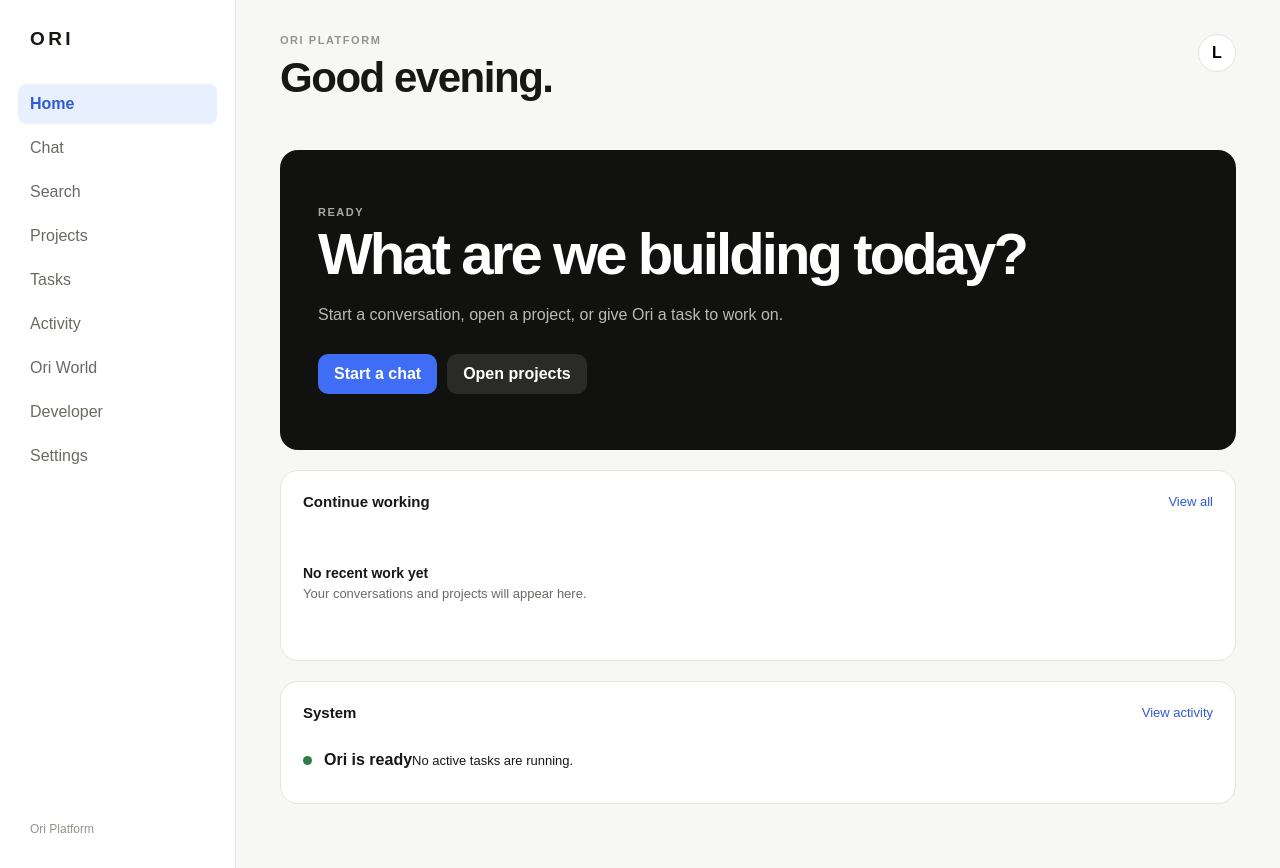
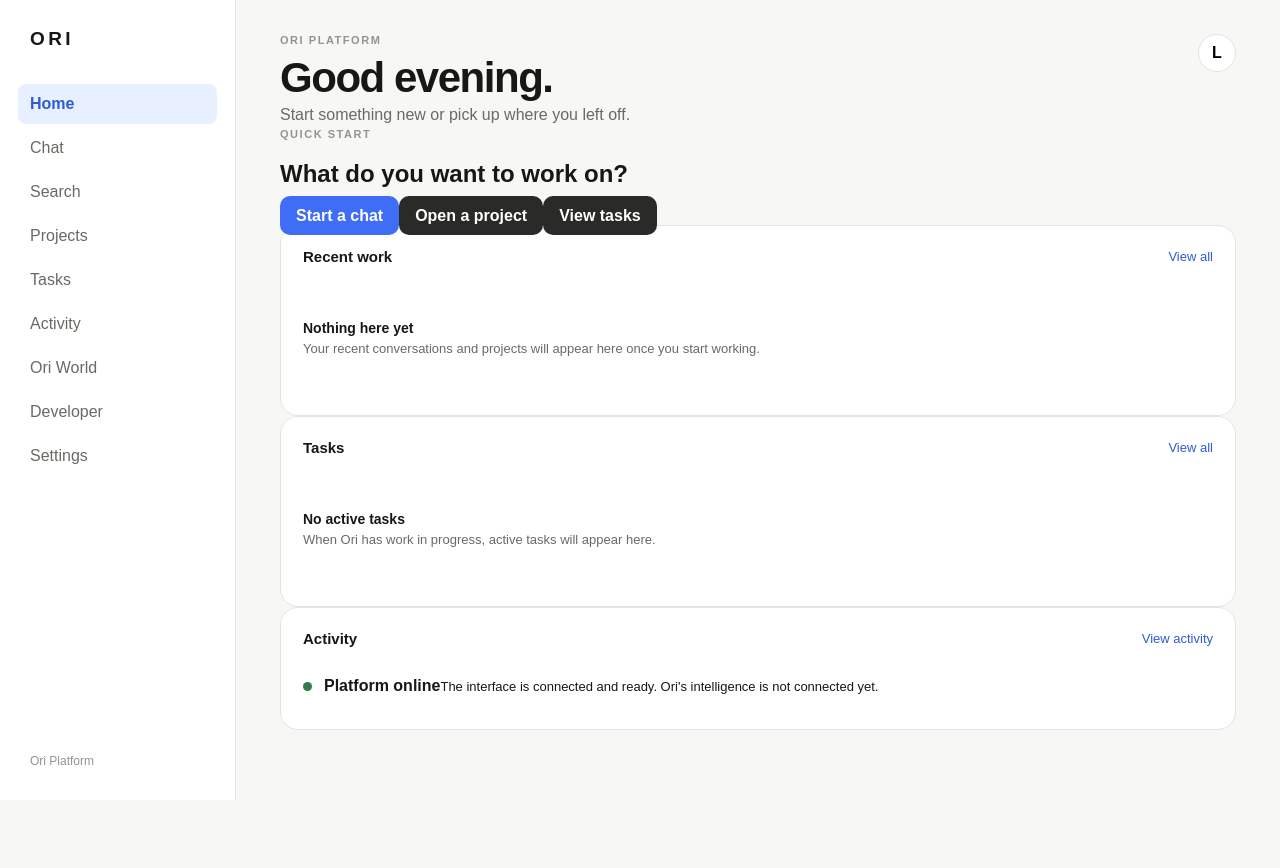
Before and after one commit to 30lnewcomb-byte/ori-platform, a Next.js app in the folder apps/web/: page / in a window 1280 px wide. After the commit the page ends 800 px from the top, so only its background shows below. Built offline with nearby package versions, Linux system fonts and the light colour scheme.

Commit message:
style: make Home an app workspace instead of landing page

```diff
--- a/apps/web/app/page.tsx
+++ b/apps/web/app/page.tsx
@@ -4,23 +4,42 @@ export default function HomePage() {
   return (
     <AppShell active="Home">
       <header className="topbar">
-        <div><p className="eyebrow">ORI PLATFORM</p><h1>Good evening.</h1></div>
+        <div>
+          <p className="eyebrow">ORI PLATFORM</p>
+          <h1>Good evening.</h1>
+          <p className="appIntro">Start something new or pick up where you left off.</p>
+        </div>
         <button className="avatar" aria-label="Open profile">L</button>
       </header>
-      <div className="homeGrid">
-        <section className="hero">
-          <p className="eyebrow">READY</p>
-          <h2>What are we building today?</h2>
-          <p className="heroCopy">Start a conversation, open a project, or give Ori a task to work on.</p>
-          <div className="actions"><a className="primary" href="/chat">Start a chat</a><a className="secondary" href="/projects">Open projects</a></div>
+
+      <div className="homeWorkspace">
+        <section className="quickStart" aria-labelledby="quick-start-heading">
+          <div>
+            <p className="eyebrow">QUICK START</p>
+            <h2 id="quick-start-heading">What do you want to work on?</h2>
+          </div>
+          <div className="quickActions">
+            <a className="primary" href="/chat">Start a chat</a>
+            <a className="secondary" href="/projects">Open a project</a>
+            <a className="secondary" href="/tasks">View tasks</a>
+          </div>
         </section>
-        <section className="sectionBlock" aria-labelledby="recent-heading">
-          <div className="sectionHeader"><h3 id="recent-heading">Continue working</h3><a href="/projects">View all</a></div>
-          <div className="emptyState"><strong>No recent work yet</strong><span>Your conversations and projects will appear here.</span></div>
-        </section>
-        <section className="sectionBlock" aria-labelledby="status-heading">
-          <div className="sectionHeader"><h3 id="status-heading">System</h3><a href="/notifications">View activity</a></div>
-          <div className="statusRow"><span className="statusDot" aria-hidden="true" /><div><strong>Ori is ready</strong><span>No active tasks are running.</span></div></div>
+
+        <div className="homeColumns">
+          <section className="sectionBlock" aria-labelledby="recent-heading">
+            <div className="sectionHeader"><h3 id="recent-heading">Recent work</h3><a href="/projects">View all</a></div>
+            <div className="emptyState"><strong>Nothing here yet</strong><span>Your recent conversations and projects will appear here once you start working.</span></div>
+          </section>
+
+          <section className="sectionBlock" aria-labelledby="tasks-heading">
+            <div className="sectionHeader"><h3 id="tasks-heading">Tasks</h3><a href="/tasks">View all</a></div>
+            <div className="emptyState"><strong>No active tasks</strong><span>When Ori has work in progress, active tasks will appear here.</span></div>
+          </section>
+        </div>
+
+        <section className="sectionBlock" aria-labelledby="activity-heading">
+          <div className="sectionHeader"><h3 id="activity-heading">Activity</h3><a href="/notifications">View activity</a></div>
+          <div className="statusRow"><span className="statusDot" aria-hidden="true" /><div><strong>Platform online</strong><span>The interface is connected and ready. Ori&apos;s intelligence is not connected yet.</span></div></div>
         </section>
       </div>
     </AppShell>
```
